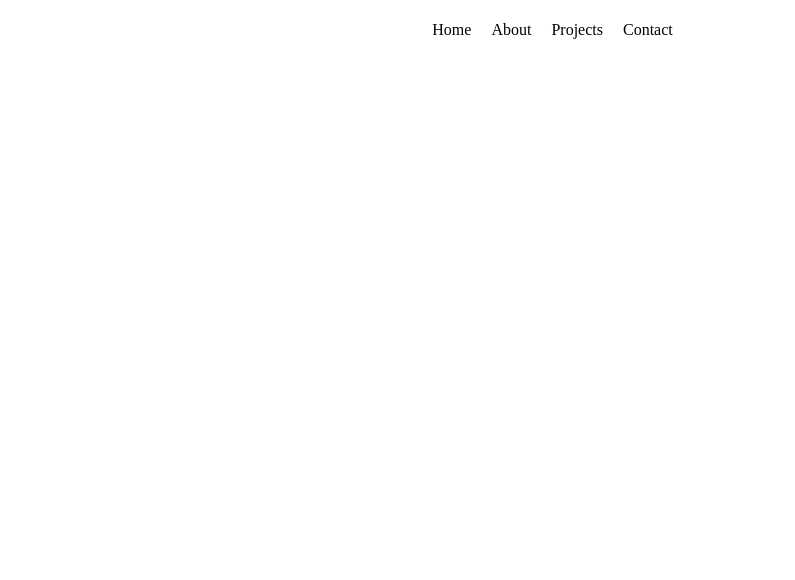
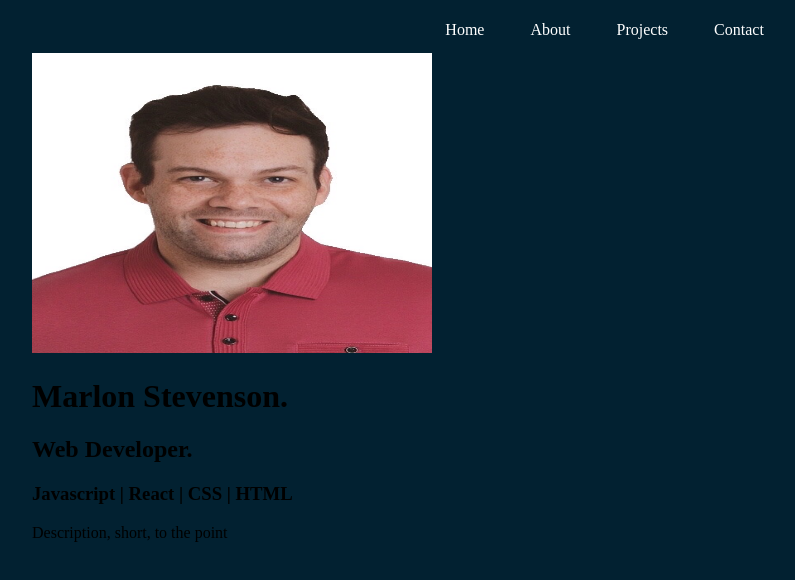
Before and after one commit to marlybone/PortfoliositeV1, a React (Vite) app: page / in a window 1280 px wide. Shown: the top 580 px of the page, without its empty margins (276-1071 px from the left). Built offline with nearby package versions, Linux system fonts and the light colour scheme.

Commit message:
added content page

```diff
--- a/index.html
+++ b/index.html
@@ -4,7 +4,9 @@
     <meta charset="UTF-8" />
     <link rel="icon" type="image/svg+xml" href="/favicon.svg" />
     <meta name="viewport" content="width=device-width, initial-scale=1.0" />
-    <title>React + TypeScript + Replit</title>
+    <meta name="title" content="My Portfolio">
+    <meta name="description" content="A summary of my experience as a Software Engineer">
+    <title>Portfolio</title>
   </head>
   <body>
     <div id="root"></div>
--- a/src/App.css
+++ b/src/App.css
@@ -1,7 +1,7 @@
 :root {
   margin-left: 300px;
   margin-right: 300px;
-  color: black;
+  background-color: #022131;
 }
 
 @media (max-width: 748px) {
--- a/src/App.jsx
+++ b/src/App.jsx
@@ -1,10 +1,12 @@
 import './App.css'
 import Navbar from './Components/Navbar'
+import Content from './Components/Content'
 
 export default function App() {
   return (
     <main>
         <Navbar />
+        <Content/>
     </main>
 
   );
--- /dev/null
+++ b/src/Components/Content.jsx
@@ -0,0 +1,19 @@
+import React from 'react'
+import Styled from 'styled-components'
+
+const Content = () => {
+
+
+  return (
+    <div>
+      <img src="src/img/imgme.jpg" width='400' height='300'/>
+      <h1>Marlon Stevenson.</h1>
+      <h2>Web Developer.</h2>
+      <h3>Javascript | React | CSS | HTML </h3>
+      <p>Description, short, to the point</p>
+    </div>
+  )
+}
+
+
+export default Content
--- a/src/Components/Navbar.jsx
+++ b/src/Components/Navbar.jsx
@@ -5,6 +5,7 @@ import { useState, useEffect } from 'react'
 
 const NavButton = Styled.button`
   border: 2px solid red;
+  margin-right: 5%;
 
   @media (min-width: 748px) {
     display: none;
@@ -21,6 +22,8 @@ const Nav = Styled.nav`
     justify-content: flex-start;
     display: flex;
     font-size: 14px;
+    position: fixed;
+
 
     &.open {
       transform: translateX(0%);
@@ -42,11 +45,11 @@ const NavItems = Styled.ul`
 const NavLink = Styled.a`
   text-decoration: none;
   padding: 10px;
-  margin: 0 auto;
-  color: black;
+  margin: 5%;
+  color: white;
 
   @media(max-width: 748px){
-
+  margin: 0 auto;
   }
 `;
 const Navbar = () => {
```
Also changed, not shown: src/img/imgme.jpg (added).
